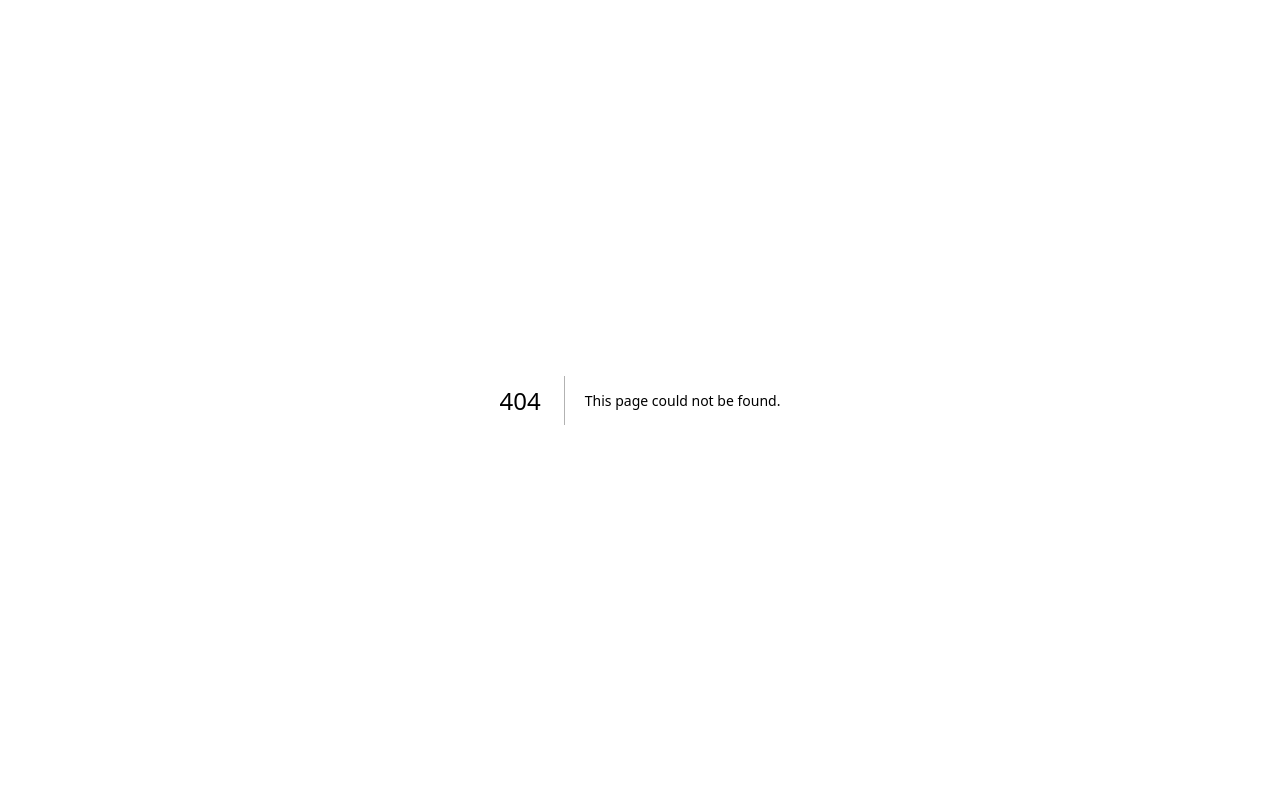
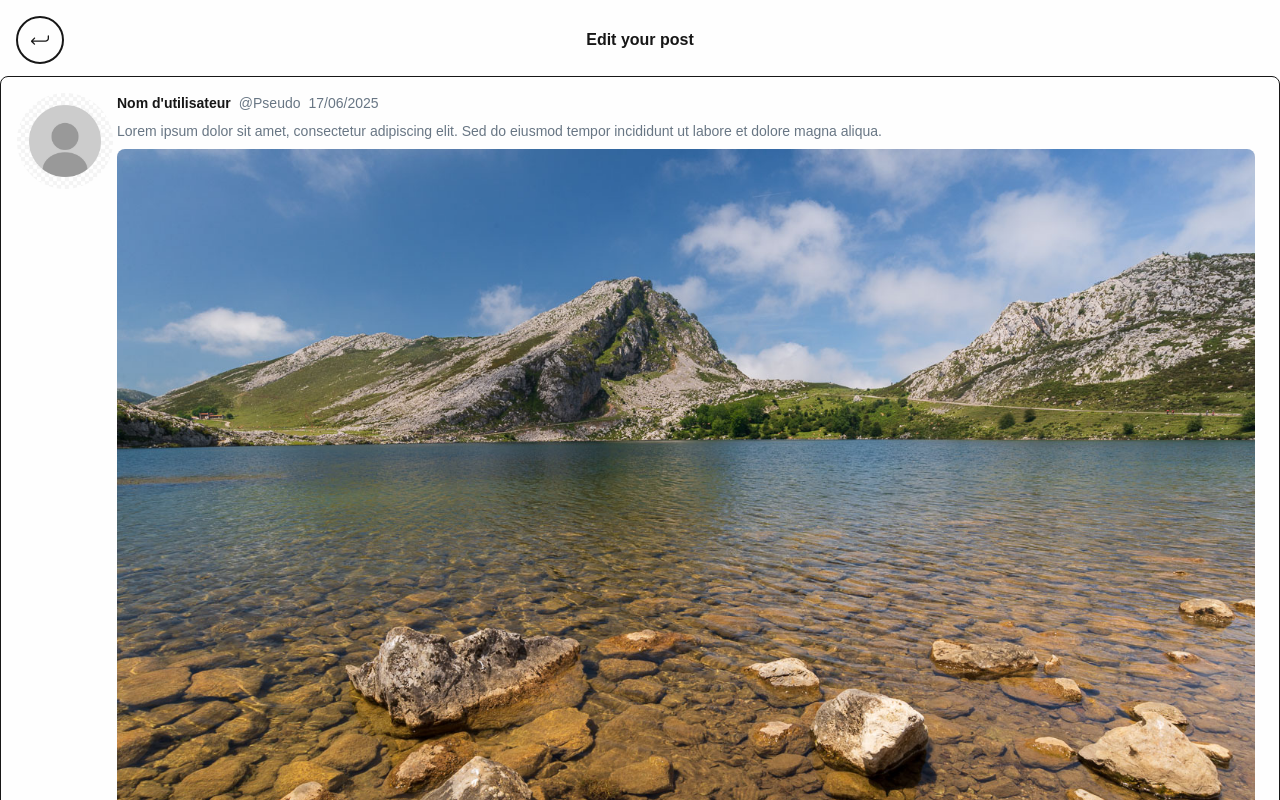
Before and after one commit to DAD-Equipe-2/breezy, a Next.js app in the folder frontend/breezy/: page /post/1/edit in a window 1280 px wide. Before the commit this address had no page. Shown: the top 800 px of the page. Built offline with nearby package versions, Linux system fonts and the light colour scheme.

Commit message:
Add Edit_Post

```diff
--- /dev/null
+++ b/frontend/breezy/src/app/post/[id]/edit/page.js
@@ -0,0 +1,20 @@
+"use client";
+import Return from "@/components/return";
+import NewPrivateMessage from "@/components/newPrivateMessage";
+import Post from "@/components/post";
+
+export default function EditPost ({ }) {
+    return (
+    <div className="flex flex-col min-h-screen bg-background text-foreground py-4 w-full  ">
+            {/* Header */}
+            <div className="flex items-center justify-start mb-3 px-4 gap-4">
+                <Return />
+                <h1 className="absolute left-1/2 transform -translate-x-1/2 text-base font-bold font-roboto">Edit your post</h1>
+            </div>
+
+            <div className="flex flex-col items-center justify-center w-full">
+                <Post />
+            </div>
+        </div>
+    );
+}
```
